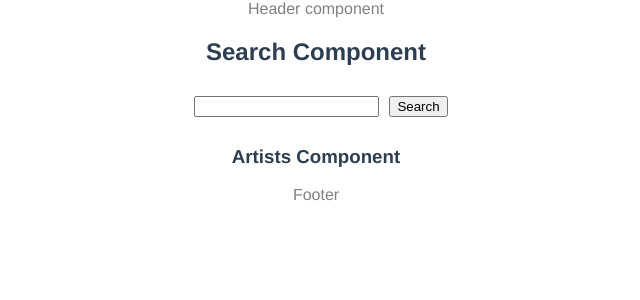
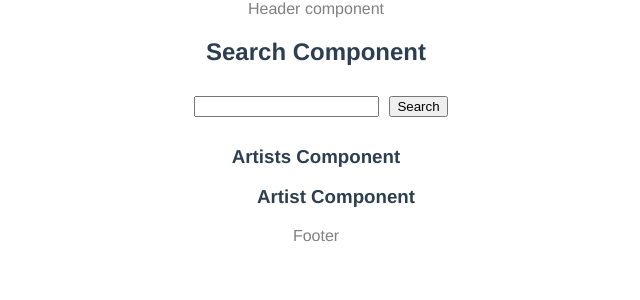
Before and after one commit to MariahAdams/artist-search-TA, a React app: page / in a window 1280 px wide. Shown: the top 300 px of the page, without its empty margins (324-964 px from the left). Built offline with nearby package versions, Linux system fonts and the light colour scheme.

Commit message:
wiring up artist component

```diff
--- /dev/null
+++ b/src/components/artists/Artist.js
@@ -0,0 +1,15 @@
+import React, { Component } from 'react';
+
+class Artist extends Component {
+
+  render() {
+
+    return (
+      <>
+        <h3>Artist Component</h3>
+      </>
+    );
+  }
+}
+
+export default Artist;
--- a/src/components/artists/Artists.js
+++ b/src/components/artists/Artists.js
@@ -1,5 +1,6 @@
 import React, { Component } from 'react';
 import PropTypes from 'prop-types';
+import Artist from './Artist';
 
 class Artists extends Component {
 
@@ -17,6 +18,7 @@ class Artists extends Component {
       <>
       <h3>Artists Component</h3>
       <ul>
+        <Artist />
         {list}
       </ul>
       </>
```
